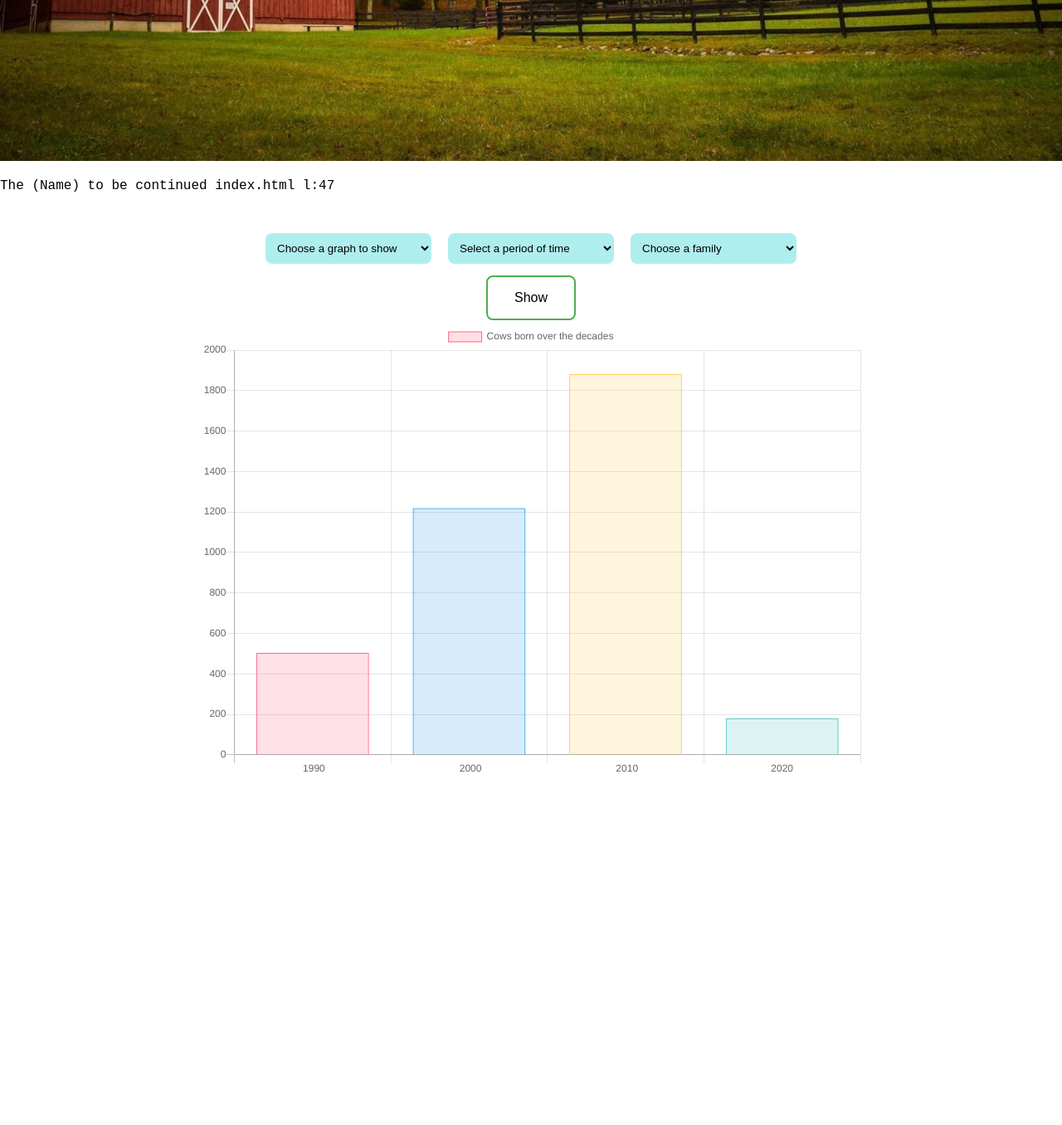
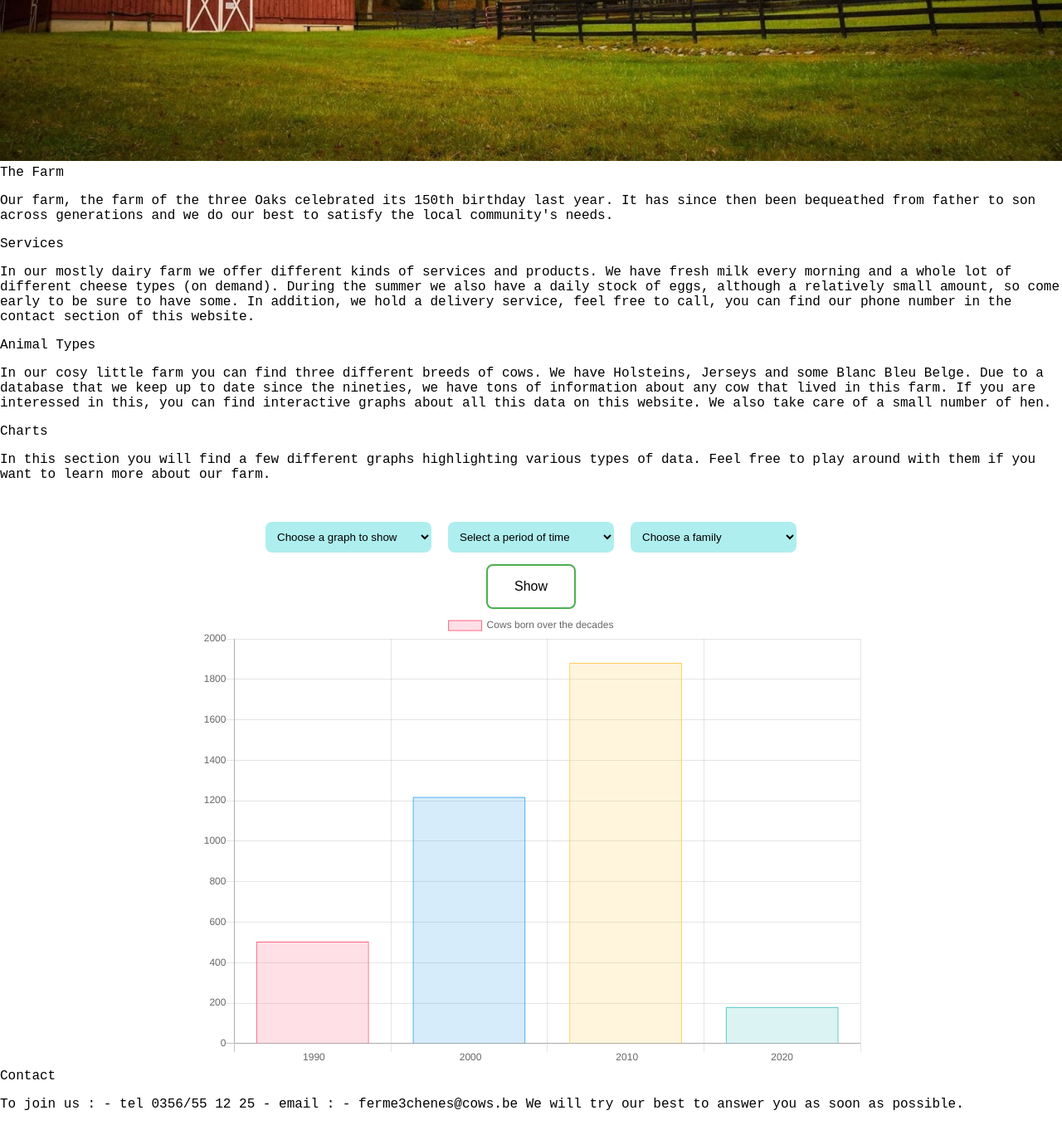
Before and after one commit to Eduart2001/P2_Harold_3, a Flask app: page / in a window 1280 px wide. Shown: the part 575-1931 px from the top of the page at 83% size. Before the commit the page ends 1506 px from the top, so only its background shows below. Run offline with Flask 2, Linux system fonts and the light colour scheme; data comes from the database, SQL or seed files in the repository; some libraries are stand-ins or nearby versions.

Commit message:
tim text changes (language format by isai)

```diff
--- a/farm/farm/templates/index.html
+++ b/farm/farm/templates/index.html
@@ -36,7 +36,6 @@
                         </div>
                     </div>
                 </div>
-
             </header>
         {% endblock %}
 {% endblock %}
@@ -46,9 +45,46 @@
     {%block farmblock%}
         <div class="thefarm-block">
             <img src="static\images\home-image.jpg" class="farm-image">
-            <p class="about-the-farm">
-                The (Name) to be continued index.html l:47
+            <head id="theFarm">
+                The Farm
+            </head>
+            <p id="thefarmlabel">
+                Our farm, the farm of the three Oaks celebrated
+                its 150th birthday last year. It has since then been bequeathed from father
+                to son across generations and we do our best to satisfy the local
+                community's needs.
             </p>
+            <head>
+                Services
+            </head>
+              <p id="serviceslabel">
+                In our mostly dairy farm
+                we offer different kinds of services and products. We have fresh milk every
+                morning and a whole lot of different cheese types (on demand). During the
+                summer we also have a daily stock of eggs, although a relatively small
+                amount, so come early to be sure to have some. In addition, we hold a
+                delivery service, feel free to call, you can find our phone number in the
+                contact section of this website.
+              </p>
+              <head id="types">
+                  Animal Types
+              </head>
+              <p id="animaltypeslabel">
+                In our cosy little
+                farm you can find three different breeds of cows. We have Holsteins, Jerseys
+                and some Blanc Bleu Belge. Due to a database that we keep up to date since
+                the nineties, we have tons of information about any cow that lived in this
+                farm. If you are interessed in this, you can find interactive graphs about
+                all this data on this website. We also take care of a small number of hen.
+              </p>
+              <head id="charts">
+                  Charts
+              </head>
+              <p id="chartslabel">
+                In this section you
+                will find a few different graphs highlighting various types of data. Feel
+                free to play around with them if you want to learn more about our farm.
+              </p>
         </div>
     {%endblock%}
 
@@ -202,7 +238,13 @@
     // Define the language reload anchors
     var language = {
       fr: {
-        farm: "La Ferme",service:"Services",type:"Types d' animaux",graphic:"Graphiques" ,lang:"En", button:"Afficher", selection1:"Choisissez un graphique", selection2:"Choisissez une période", selection3:"Choix de la famille"
+        farm: "La Ferme", service:"Services", type:"Types d' animaux", graphic:"Graphiques", lang:"En", button:"Afficher",
+        selection1:"Choisissez un graphique", selection2:"Choisissez une période", selection3:"Choix de la famille",
+        theFarmText:"Notre ferme, la ferme des trois Chênes a fêté l'année passée son 150ème anniversaire. De génération en génération, elle est transmise et entretenue de père en fils et nous faisons tout notre possible pour répondre aux besoins des locaux.",
+        servicesText:"Dans notre ferme, principalement laitière, nous proposons différents produits et services. Nous proposons du lait frais tous les matins mais également différentes sortes de fromages pour tous les goûts(sur demande). En été vous pouvez également acheter des oeufs du jour, venez tôt car le stock est limité. De plus nous proposons un service de livraison à domicile, n'hésitez pas à appeler le numéro qui se trouve dans la partie contact du site si vous voulez en bénéficier.",
+        animalTypesText:"Dans notre modeste ferme on peut trouver trois races de vaches. Nous avons des Holstein, Jersey et des Blanc Bleu Belge. Grâce à une base de données que nous tenons à jour depuis les années 90, nous disposons d'une grande quantité d'informations sur toutes les vaches qui sont passées par cette ferme. Si ça vous intéresse vous pouvez retrouver sur ce site des graphiques interactifs reprenant ces données. Nous avons également un petit poulailler mais ce n'est pas notre élevage principal.",
+        chartText:"Dans cette section il y a différents graphiques interactifs mettant en avant plusieurs catégories de données. N'hésitez pas à les consulter pour en apprendre plus sur notre ferme.",
+        contactText:"Pour nous joindre : - tel 0356/55 12 25 - email : - ferme3chenes@cows.be Nous ferons de notre mieux pour vous répondre au plus vite."
       }
     };
 
@@ -212,6 +254,11 @@
       // Set the content of the webpage
       // depending on the hash value
       if (window.location.hash == "#Fr") {
+          contactlabel.textContent = language.fr.contactText;
+          chartslabel.textContent = language.fr.chartText;
+          animaltypeslabel.textContent = language.fr.animalTypesText;
+          serviceslabel.textContent = language.fr.servicesText;
+          thefarmlabel.textContent = language.fr.theFarmText;
           bouton.textContent = language.fr.button;
           select1.textContent = language.fr.selection1;
           select2.textContent = language.fr.selection2;
@@ -229,4 +276,13 @@
       }
     }
   </script>
+  {%block contact%}
+  <head>
+      Contact
+  </head>
+  <p id="contactlabel">
+    To join us : - tel 0356/55 12 25 - email : - ferme3chenes@cows.be
+    We will try our best to answer you as soon as possible.
+  </p>
+  {% endblock %}
 {% endblock %}
```
